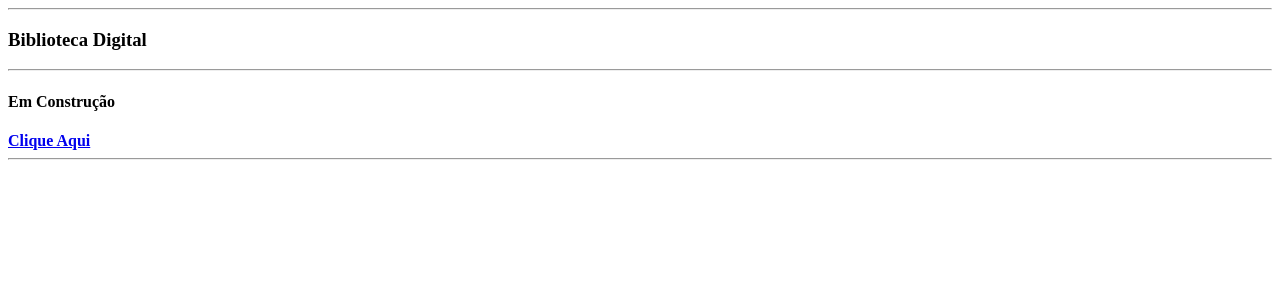
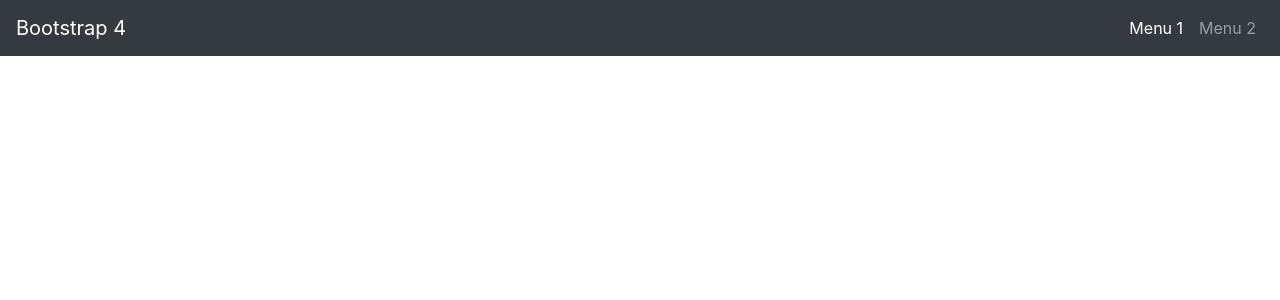
Before and after one commit to uadson/mesadelivros, a Django app: page / in a window 1280 px wide. Shown: the top 300 px of the page. Run offline with Django 3.2, Linux system fonts and the light colour scheme; some libraries are stand-ins or nearby versions.

Commit message:
added screen home

```diff
--- a/templates/partials/_nav.html
+++ b/templates/partials/_nav.html
@@ -1,7 +1,7 @@
 {% load static %}
 
 
-<nav class="navbar navbar-expand-lg navbar-dark bg-primary static-top">
+<nav class="navbar navbar-expand-lg navbar-dark bg-dark static-top">
 <div class="container">
   <a class="navbar-brand" href="{% url 'website:index' %}">Mesa de Livros</a>
   <button class="navbar-toggler" type="button" data-toggle="collapse" data-target="#navbarResponsive" aria-controls="navbarResponsive" aria-expanded="false" aria-label="Toggle navigation">
--- a/webapp/home_view.py
+++ b/webapp/home_view.py
@@ -1,14 +1,5 @@
-from django.http import HttpResponse
+from django.shortcuts import render
 
 
 def home(request):
-	return HttpResponse(
-		'''
-			<hr>
-			<h3>Biblioteca Digital</h3>
-			<hr>
-			<h4>Em Construção<h4>
-			<a href="index/">Clique Aqui</a>
-			<hr>
-		'''
-		)
+	return render(request, 'website/home.html')
--- /dev/null
+++ b/website/static/website/vendor/bootstrap/css/bootstrap-style.css
@@ -0,0 +1,10 @@
+.masthead {
+  height: 100vh;
+  min-height: 500px;
+  color: white;
+  background-image: url('bootstrap/img/logo_home.jpg');
+  text-shadow: 2px 2px 4px #000;
+  background-size: cover;
+  background-position: center;
+  background-repeat: no-repeat;
+}
--- /dev/null
+++ b/website/templates/website/home.html
@@ -0,0 +1,56 @@
+{% load static %}
+
+<!DOCTYPE html>
+
+<html lang="pt-br">
+
+<head>
+
+<!-- Required meta tags -->
+<meta charset="utf-8">
+<meta name="viewport" content="width=device-width, initial-scale=1, shrink-to-fit=no">
+
+<!-- Bootstrap CSS -->
+<link rel="stylesheet" href="https://stackpath.bootstrapcdn.com/bootstrap/4.2.1/css/bootstrap.min.css" integrity="sha384-GJzZqFGwb1QTTN6wy59ffF1BuGJpLSa9DkKMp0DgiMDm4iYMj70gZWKYbI706tWS" crossorigin="anonymous">
+
+<!-- Nossos estilos CSS -->
+<link rel="stylesheet" type="text/css" href="{% static 'website/vendor/bootstrap/css/bootstrap-style.css' %}">
+
+<title>Hello, world!</title>
+
+ </head>
+
+<body>
+
+<!-- navbar -->
+<nav class="navbar navbar-expand-md navbar-dark bg-dark fixed-top">
+  <!-- Título/Marca do site -->
+  <a class="navbar-brand" href="#">Bootstrap 4</a>
+
+  <!-- Botão que será exibido quando estiver em uma tela menor -->
+  <button class="navbar-toggler ml-auto" type="button" data-toggle="collapse" data-target="#navbarsExampleDefault" aria-controls="navbarsExampleDefault" aria-expanded="false" aria-label="Toggle navigation">
+    <span class="navbar-toggler-icon"></span>
+  </button>
+
+  <!-- Menu listado do lado direito -->
+  <div class="collapse navbar-collapse flex-grow-0 ml-auto" id="navbarsExampleDefault">
+    <ul class="navbar-nav">
+      <li class="nav-item active">
+        <a class="nav-link" href="#">Menu 1</a>
+      </li>
+      <li class="nav-item">
+        <a class="nav-link" href="#">Menu 2</a>
+      </li>
+    </ul>
+
+  </div>
+
+</nav>
+
+<!-- jQuery first, then Popper.js, then Bootstrap JS -->
+<script src="https://code.jquery.com/jquery-3.3.1.slim.min.js" integrity="sha384-q8i/X+965DzO0rT7abK41JStQIAqVgRVzpbzo5smXKp4YfRvH+8abtTE1Pi6jizo" crossorigin="anonymous"></script>
+<script src="https://cdnjs.cloudflare.com/ajax/libs/popper.js/1.14.6/umd/popper.min.js" integrity="sha384-wHAiFfRlMFy6i5SRaxvfOCifBUQy1xHdJ/yoi7FRNXMRBu5WHdZYu1hA6ZOblgut" crossorigin="anonymous"></script>
+<script src="https://stackpath.bootstrapcdn.com/bootstrap/4.2.1/js/bootstrap.min.js" integrity="sha384-B0UglyR+jN6CkvvICOB2joaf5I4l3gm9GU6Hc1og6Ls7i6U/mkkaduKaBhlAXv9k" crossorigin="anonymous"></script>
+</body>
+
+</html>
```
Also changed, not shown: templates/partials/_head.html (line endings or trailing spaces), website/static/website/img/_apedcar.jpg (deleted), website/static/website/img/home.jpg (deleted), website/static/website/vendor/bootstrap/img/logo_home.jpg (added).
